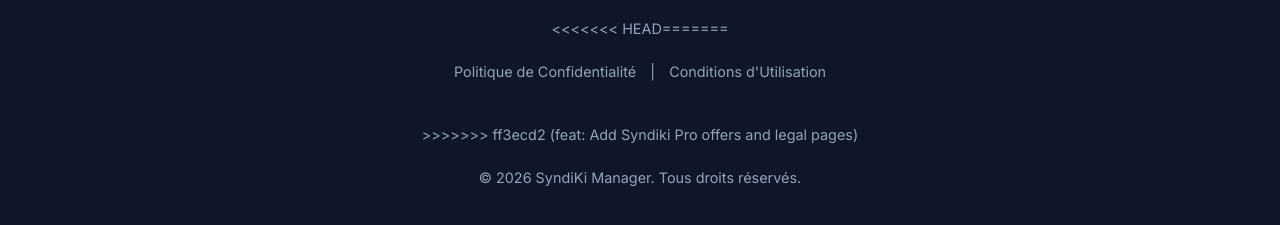
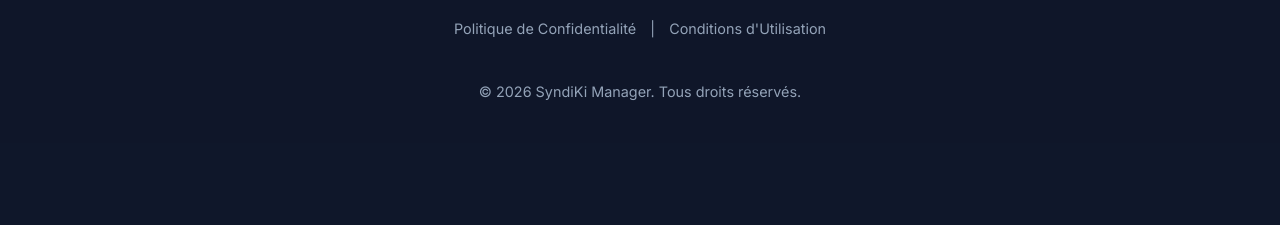
Before and after one commit to DreamaniaCode/syndiki, a plain HTML site: page index.html in a window 1280 px wide. Shown: the part 6912-7137 px from the top of the page. After the commit the page ends 7055 px from the top, so only its background shows below. Drawn offline with Linux system fonts and the light colour scheme.

Commit message:
fix: Resolve remaining merge conflict in index.html

```diff
--- a/index.html
+++ b/index.html
@@ -500,16 +500,15 @@
                     <i class="fa-brands fa-instagram"></i>
                 </a>
             </div>
-            <<<<<<< HEAD=======<div class="footer-links" style="margin-bottom: 20px;">
+            <div class="footer-links" style="margin-bottom: 20px;">
                 <a href="privacy.html" style="color: var(--text-dim); margin: 0 10px; text-decoration: none;"
                     data-i18n="footerPrivacy">Politique de Confidentialité</a> |
                 <a href="terms.html" style="color: var(--text-dim); margin: 0 10px; text-decoration: none;"
                     data-i18n="footerTerms">Conditions d'Utilisation</a>
-        </div>
-        >>>>>>> ff3ecd2 (feat: Add Syndiki Pro offers and legal pages)
-        <div class="copyright">
-            &copy; 2026 SyndiKi Manager. <span data-i18n="copyright">Tous droits réservés.</span>
-        </div>
+            </div>
+            <div class="copyright">
+                &copy; 2026 SyndiKi Manager. <span data-i18n="copyright">Tous droits réservés.</span>
+            </div>
         </div>
     </footer>
 
```
